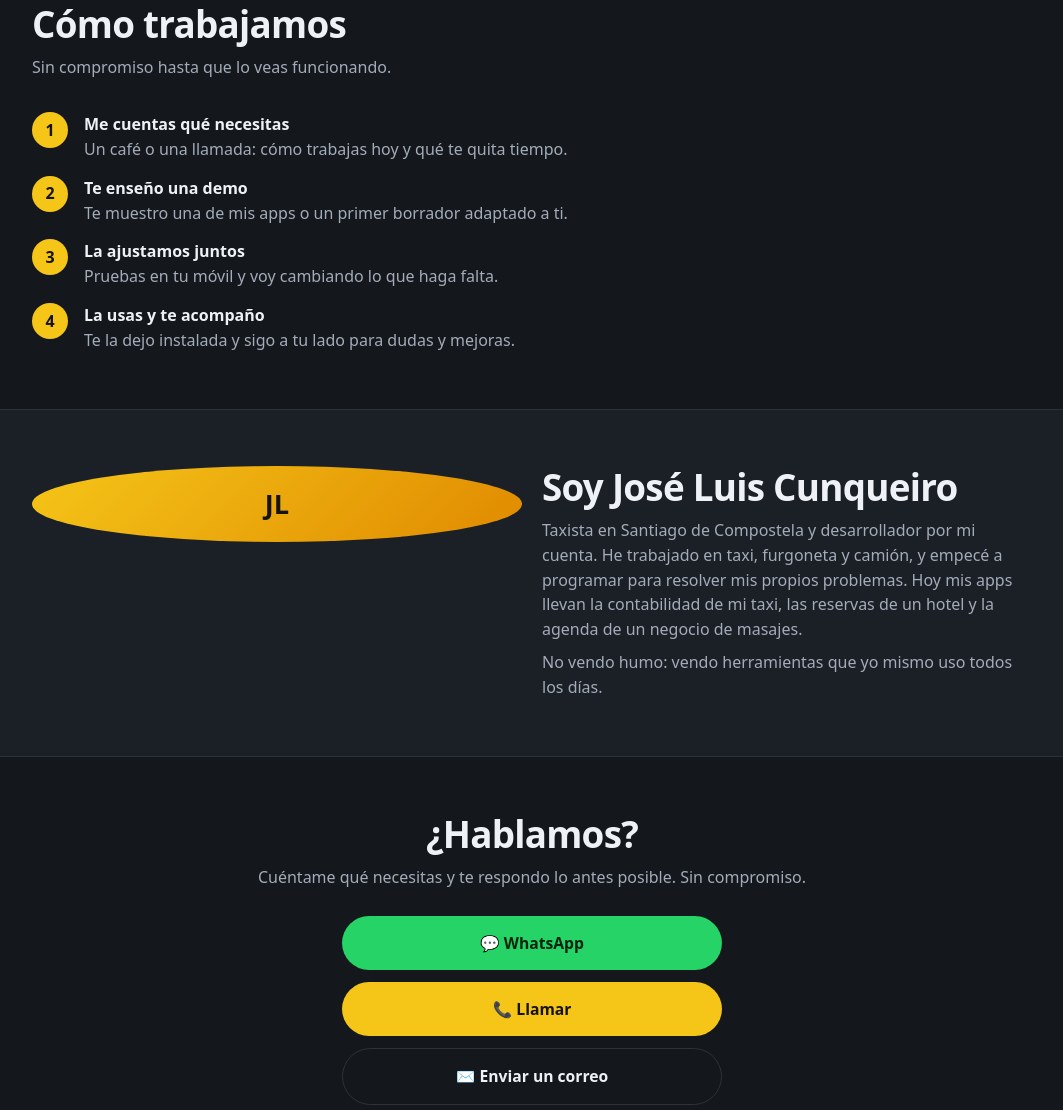
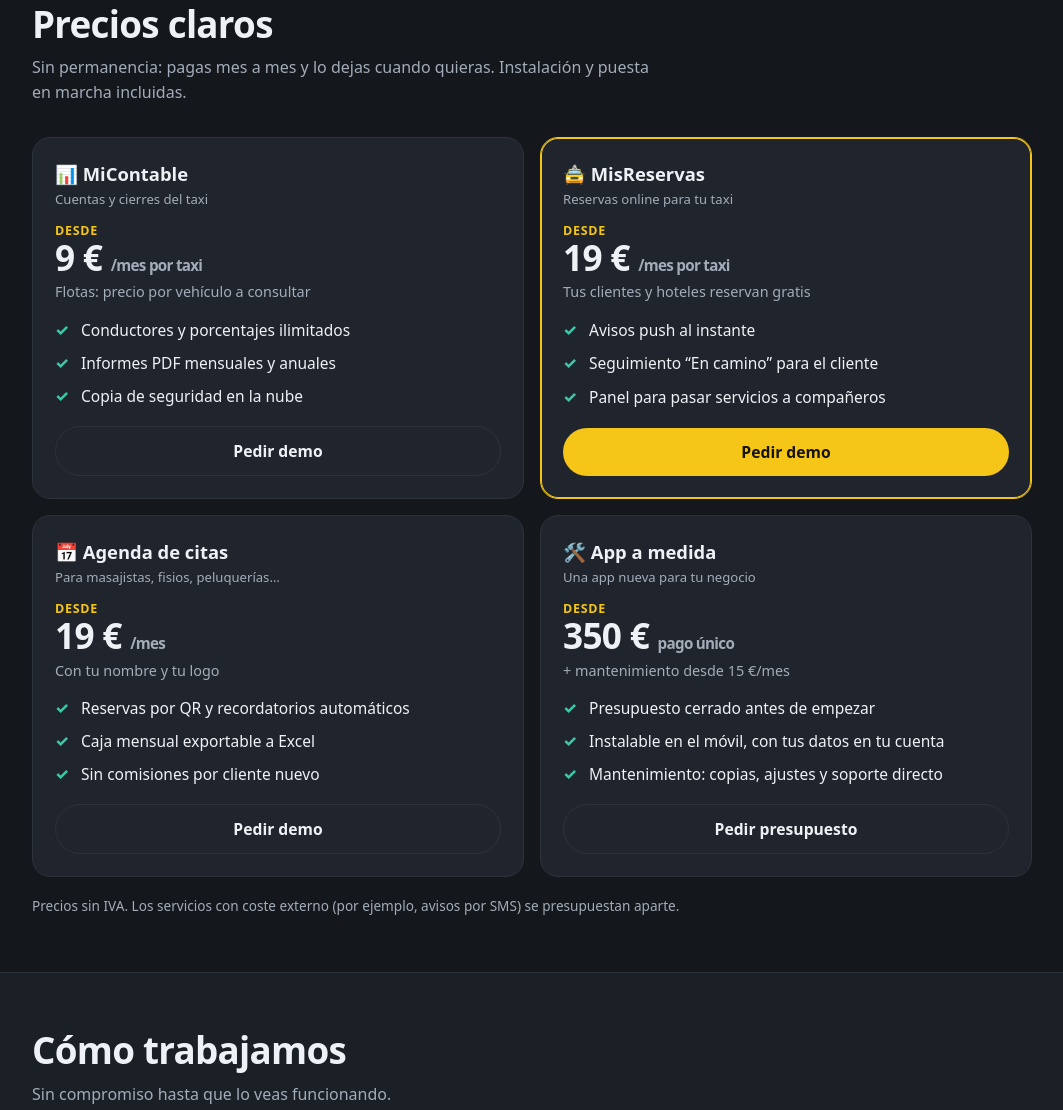
Before and after one commit to jlcpperi13-create/apps, a plain HTML site: page index.html in a window 1280 px wide. Shown: the part 2975-4085 px from the top of the page, without its empty margins (108-1171 px from the left). Drawn offline with Linux system fonts and the light colour scheme.

Commit message:
Add files via upload

```diff
--- a/index.html
+++ b/index.html
@@ -85,6 +85,21 @@
   .v .e{font-size:1.5rem;margin-bottom:8px}
   .v b{display:block;margin-bottom:4px}
   .v span{color:var(--muted);font-size:.9rem}
+
+  /* Precios */
+  .prices{display:grid;gap:16px}
+  @media(min-width:760px){.prices{grid-template-columns:repeat(2,1fr)}}
+  .price{background:var(--card);border:1px solid var(--line);border-radius:var(--r);padding:22px;display:flex;flex-direction:column}
+  .price.hl{border-color:var(--accent);box-shadow:0 0 0 1px var(--accent) inset}
+  .price .pn{font-weight:800;font-size:1.15rem}
+  .price .pf{font-size:.82rem;color:var(--muted);margin-bottom:12px}
+  .price .amt{font-size:2.2rem;font-weight:850;letter-spacing:-.02em;line-height:1}
+  .price .amt small{font-size:.95rem;font-weight:600;color:var(--muted)}
+  .price .from{font-size:.78rem;font-weight:700;color:var(--accent);text-transform:uppercase;letter-spacing:.06em}
+  .price .extra{color:var(--muted);font-size:.9rem;margin:6px 0 14px}
+  .price .feat{margin-bottom:18px;flex:1}
+  .price .btn{justify-content:center}
+  .note{color:var(--muted);font-size:.85rem;margin-top:18px}
 
   /* Pasos */
   .steps{counter-reset:s;display:grid;gap:14px}
@@ -279,8 +294,76 @@
     </div>
   </section>
 
+  <!-- PRECIOS -->
+  <section id="precios">
+    <div class="wrap">
+      <h2>Precios claros</h2>
+      <p class="sub">Sin permanencia: pagas mes a mes y lo dejas cuando quieras. Instalación y puesta en marcha incluidas.</p>
+      <div class="prices">
+
+        <div class="price">
+          <div class="pn">📊 MiContable</div>
+          <div class="pf">Cuentas y cierres del taxi</div>
+          <div class="from">Desde</div>
+          <div class="amt">9 € <small>/mes por taxi</small></div>
+          <div class="extra">Flotas: precio por vehículo a consultar</div>
+          <ul class="feat">
+            <li>Conductores y porcentajes ilimitados</li>
+            <li>Informes PDF mensuales y anuales</li>
+            <li>Copia de seguridad en la nube</li>
+          </ul>
+          <a class="btn btn-ghost js-wa" href="#">Pedir demo</a>
+        </div>
+
+        <div class="price hl">
+          <div class="pn">🚖 MisReservas</div>
+          <div class="pf">Reservas online para tu taxi</div>
+          <div class="from">Desde</div>
+          <div class="amt">19 € <small>/mes por taxi</small></div>
+          <div class="extra">Tus clientes y hoteles reservan gratis</div>
+          <ul class="feat">
+            <li>Avisos push al instante</li>
+            <li>Seguimiento “En camino” para el cliente</li>
+            <li>Panel para pasar servicios a compañeros</li>
+          </ul>
+          <a class="btn btn-main js-wa" href="#">Pedir demo</a>
+        </div>
+
+        <div class="price">
+          <div class="pn">📅 Agenda de citas</div>
+          <div class="pf">Para masajistas, fisios, peluquerías…</div>
+          <div class="from">Desde</div>
+          <div class="amt">19 € <small>/mes</small></div>
+          <div class="extra">Con tu nombre y tu logo</div>
+          <ul class="feat">
+            <li>Reservas por QR y recordatorios automáticos</li>
+            <li>Caja mensual exportable a Excel</li>
+            <li>Sin comisiones por cliente nuevo</li>
+          </ul>
+          <a class="btn btn-ghost js-wa" href="#">Pedir demo</a>
+        </div>
+
+        <div class="price">
+          <div class="pn">🛠️ App a medida</div>
+          <div class="pf">Una app nueva para tu negocio</div>
+          <div class="from">Desde</div>
+          <div class="amt">350 € <small>pago único</small></div>
+          <div class="extra">+ mantenimiento desde 15 €/mes</div>
+          <ul class="feat">
+            <li>Presupuesto cerrado antes de empezar</li>
+            <li>Instalable en el móvil, con tus datos en tu cuenta</li>
+            <li>Mantenimiento: copias, ajustes y soporte directo</li>
+          </ul>
+          <a class="btn btn-ghost js-wa" href="#">Pedir presupuesto</a>
+        </div>
+
+      </div>
+      <p class="note">Precios sin IVA. Los servicios con coste externo (por ejemplo, avisos por SMS) se presupuestan aparte.</p>
+    </div>
+  </section>
+
   <!-- PASOS -->
-  <section>
+  <section class="sec-alt">
     <div class="wrap">
       <h2>Cómo trabajamos</h2>
       <p class="sub">Sin compromiso hasta que lo veas funcionando.</p>
@@ -294,7 +377,7 @@
   </section>
 
   <!-- SOBRE MÍ -->
-  <section class="sec-alt">
+  <section>
     <div class="wrap about">
       <div class="avatar">JL</div>
       <div>
@@ -306,7 +389,7 @@
   </section>
 
   <!-- CONTACTO -->
-  <section id="contacto" class="contact">
+  <section id="contacto" class="contact sec-alt">
     <div class="wrap">
       <h2>¿Hablamos?</h2>
       <p class="sub">Cuéntame qué necesitas y te respondo lo antes posible. Sin compromiso.</p>
@@ -329,8 +412,8 @@
 
 <script>
   /* ======= TUS DATOS: cambia solo estas tres líneas ======= */
-  const TELEFONO = "+34 633105673";          // con el 34 delante, sin espacios ni +
-  const EMAIL    = "jlcp.peri13@gmail.com";
+  const TELEFONO = "34600000000";          // con el 34 delante, sin espacios ni +
+  const EMAIL    = "tucorreo@gmail.com";
   const MENSAJE  = "Hola José Luis, he visto tu web y me interesa una app para mi negocio.";
   /* ======================================================== */
 
```
